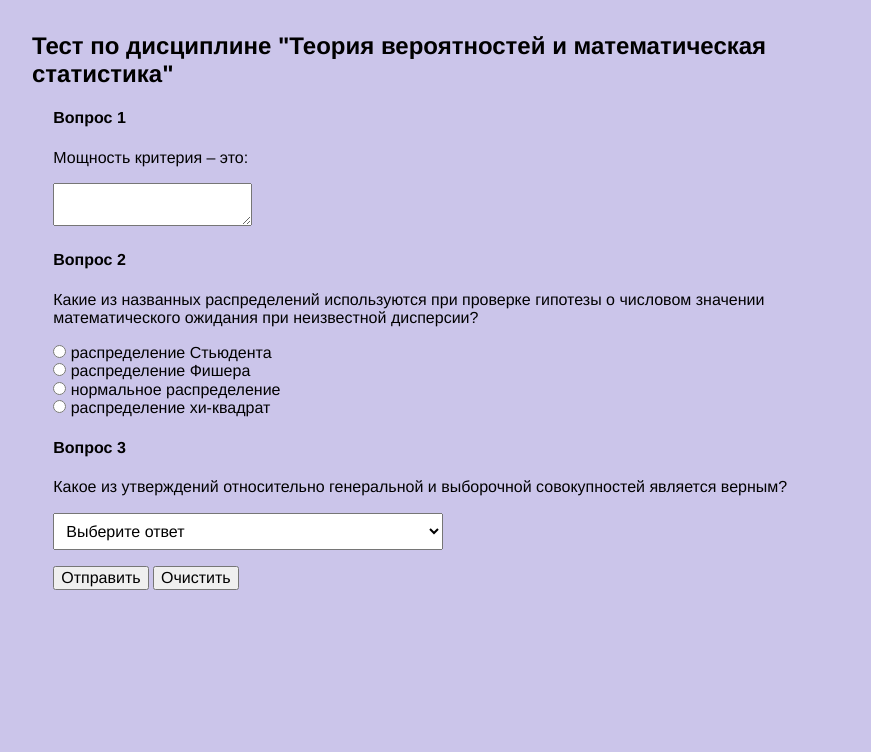
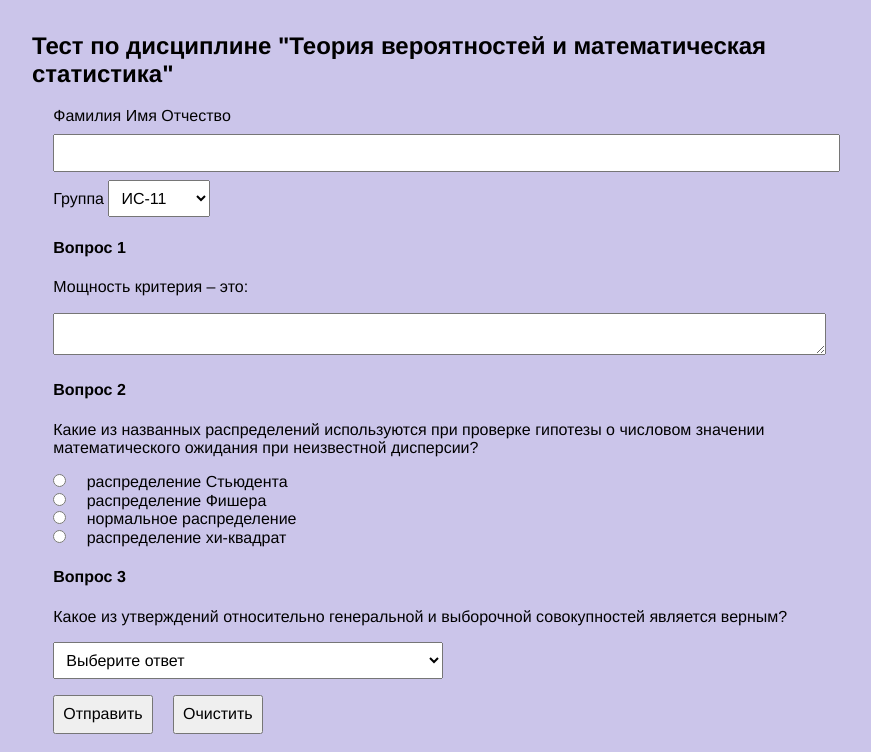
Before and after one commit to CraftCoderr/web_labs, a PHP site: page /test.html in a window 1280 px wide. Shown: the part 48-800 px from the top of the page, without its empty margins (183-1054 px from the left). Run offline with PHP 8.4, Linux system fonts and the light colour scheme.

Commit message:
Fixed test form inputs

```diff
--- a/css/test.css
+++ b/css/test.css
@@ -18,3 +18,18 @@ option {
 select {
   padding: 8px;
 }
+
+#fio {
+    display: block;
+    margin: 0.5rem 0;
+    width:  95%;
+}
+
+textarea {
+    width: 95%;
+}
+
+form:last-child input {
+    padding: 8px;
+    margin-right: 1rem;
+}
--- a/test.html
+++ b/test.html
@@ -15,12 +15,35 @@
 
     <main>
         <h2>Тест по дисциплине "Теория вероятностей и математическая статистика"</h2>
-        <form method="POST" action="test.php">
+        <form action="mailto:n-klyshko@mail.ru" method="GET">
+            <div>
+                <label for="fio">Фамилия Имя Отчество</label>
+                <input type="text" id="fio" name="fio">
+                <label for="grp">Группа</label>
+                <select id="grp">
+                    <optgroup label="1 курс">
+                        <option value="">ИС-11</option>
+                        <option value="">ИС-12</option>
+                    </optgroup>
+                    <optgroup label="2 курс">
+                        <option value="">ИС-21</option>
+                        <option value="">ИС-22</option>
+                    </optgroup>
+                    <optgroup label="3 курс">
+                        <option value="">ИС-31</option>
+                        <option value="">ИС-32</option>
+                    </optgroup>
+                    <optgroup label="4 курс">
+                        <option value="">ИС-41</option>
+                        <option value="">ИС-42</option>
+                    </optgroup>
+                </select>
+            </div>
             <div class="question">
                 <h4>Вопрос 1</h4>
                 <p>Мощность критерия – это:</p>
                 <!--вероятность не допустить ошибку второго рода-->
-                <textarea></textarea>
+                <textarea id="answer1" name="answer1"></textarea>
             </div>
             <div class="question">
                 <h4>Вопрос 2</h4>
```
